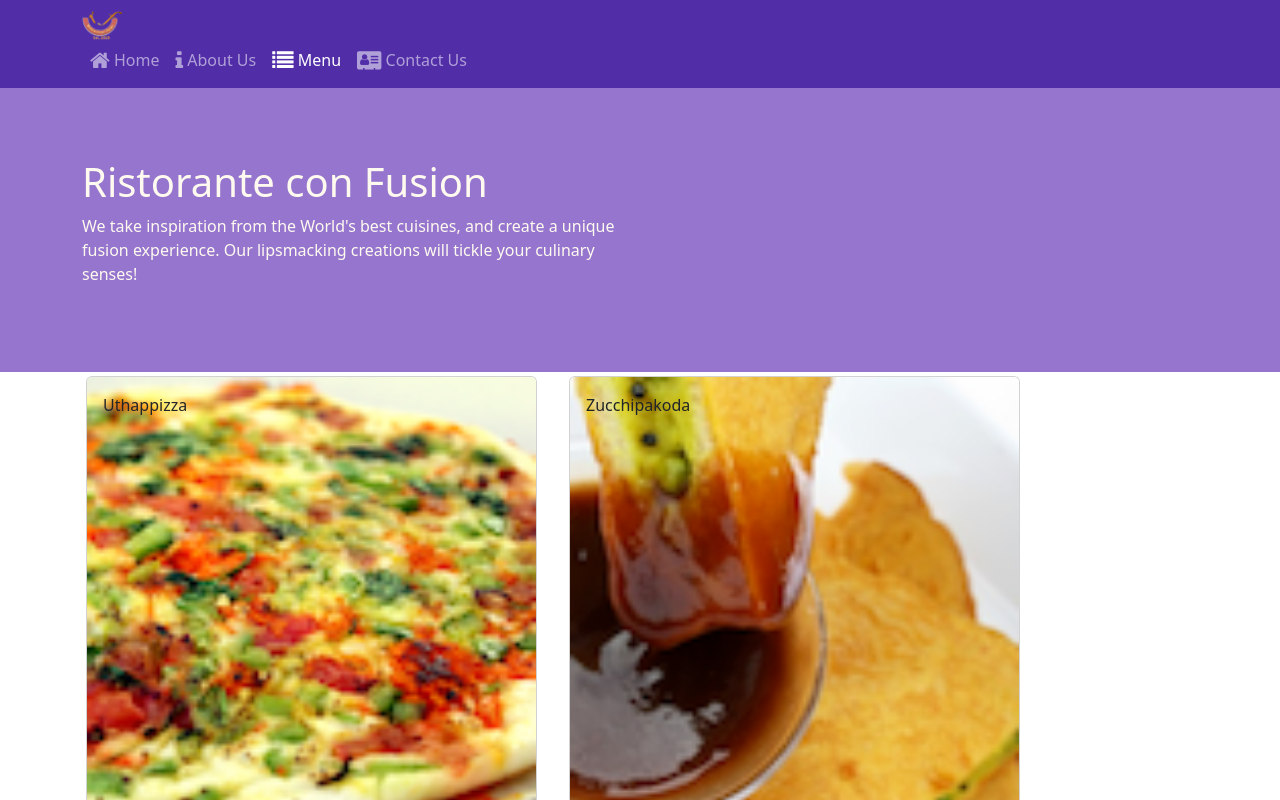
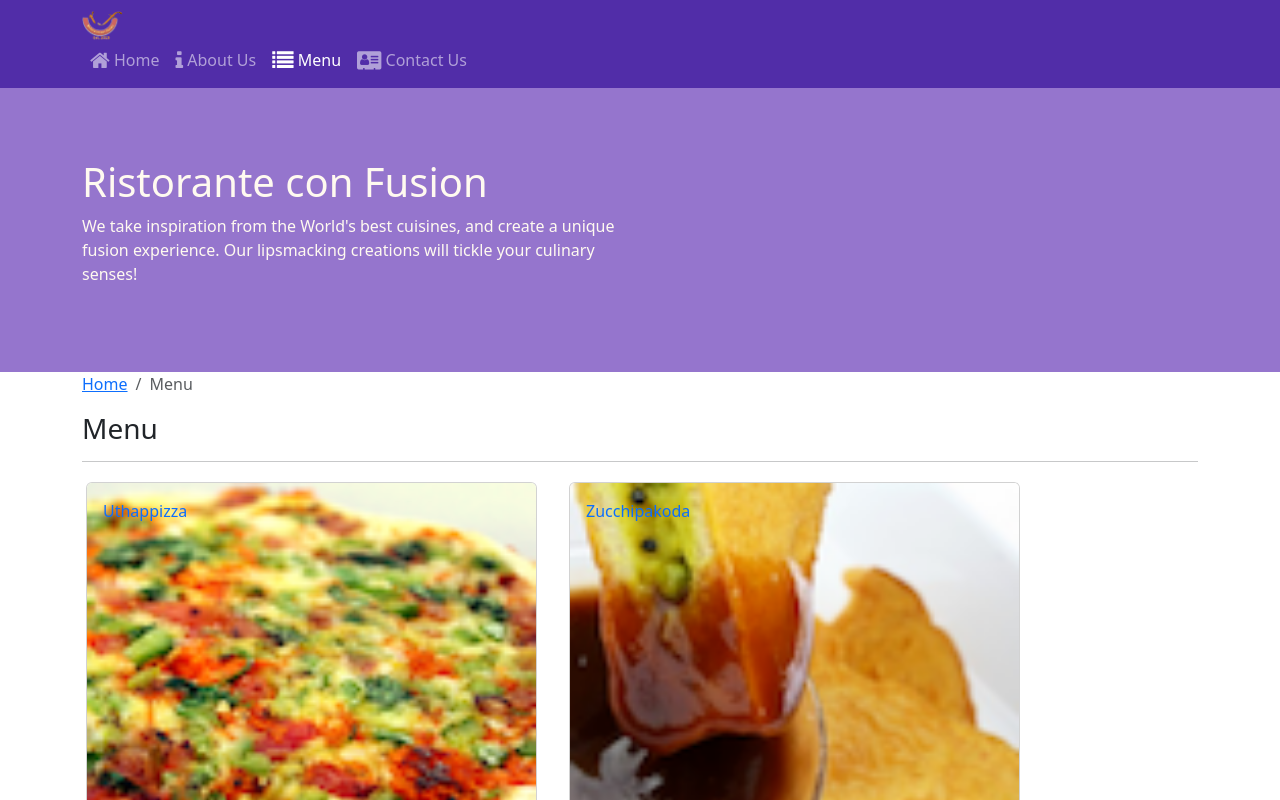
Before and after one commit to Lwalters7/ReactConfusion, a React (Create React App) app: page /menu in a window 1280 px wide. Shown: the top 800 px of the page. Built offline with nearby package versions, Linux system fonts and the light colour scheme.

Commit message:
Single Page Applications Part 2

```diff
--- a/src/App.js
+++ b/src/App.js
@@ -1,7 +1,7 @@
 import React, { Component } from 'react';
 import './App.css';
 import Main from './components/MainComponents';
-import { BrowserRouter } from 'react-router-dom'; // ✅ Import BrowserRouter
+import { BrowserRouter } from 'react-router-dom';
 
 class App extends Component {
   render() {
--- a/src/components/ContactComponent.js
+++ b/src/components/ContactComponent.js
@@ -1,13 +1,24 @@
 import React from 'react';
+import { Breadcrumb, BreadcrumbItem } from 'reactstrap';
+import { Link } from 'react-router-dom';
 
 function Contact(props) {
   return (
     <div className="container">
+      {/* ✅ Breadcrumb Row */}
+      <div className="row">
+        <Breadcrumb>
+          <BreadcrumbItem><Link to="/home">Home</Link></BreadcrumbItem>
+          <BreadcrumbItem active>Contact Us</BreadcrumbItem>
+        </Breadcrumb>
+        <div className="col-12">
+          <h3>Contact Us</h3>
+          <hr />
+        </div>
+      </div>
+
+      {/* ✅ Main Contact Content */}
       <div className="row row-content">
-        <div className="col-12">
-          <h3>Location Information</h3>
-        </div>
-
         <div className="col-12 col-sm-4 offset-sm-1">
           <h5>Our Address</h5>
           <address>
@@ -23,7 +34,7 @@ function Contact(props) {
 
         <div className="col-12 col-sm-6 offset-sm-1">
           <h5>Map of our Location</h5>
-          {/* You can embed a map here if you want later */}
+          {/* Embed a map here if desired */}
         </div>
 
         <div className="col-12 col-sm-11 offset-sm-1 mt-3">
--- a/src/components/DishdetailComponent.js
+++ b/src/components/DishdetailComponent.js
@@ -1,7 +1,18 @@
 import React from 'react';
-import { Card, CardImg, CardBody, CardTitle, CardText } from 'reactstrap';
+import {
+  Card,
+  CardImg,
+  CardText,
+  CardBody,
+  CardTitle,
+  Breadcrumb,
+  BreadcrumbItem
+} from 'reactstrap';
+import { Link } from 'react-router-dom';
 
 function RenderDish({ dish }) {
+  if (!dish) return <div></div>;
+
   return (
     <Card>
       <CardImg top src={dish.image} alt={dish.name} />
@@ -14,14 +25,10 @@ function RenderDish({ dish }) {
 }
 
 function RenderComments({ comments }) {
-  if (!comments || comments.length === 0) {
-    return <div>No comments available.</div>;
-  }
+  if (!comments) return <div></div>;
 
-  return (
-    <ul className="list-unstyled">
-      {comments.map((comment) => (
-        <li key={comment.id} className="mb-3">
+  const commentList = comments.map(comment => (
+    <li key={comment.id} className="mb-2">
       <p>{comment.comment}</p>
       <p>-- {comment.author}, {' '}
         {
@@ -29,29 +36,46 @@ function RenderComments({ comments }) {
             year: 'numeric',
             month: 'short',
             day: '2-digit'
-              }).format(new Date(Date.parse(comment.date)))
+          }).format(new Date(comment.date))
         }
       </p>
     </li>
-      ))}
+  ));
+
+  return (
+    <div>
+      <h4>Comments</h4>
+      <ul className="list-unstyled">
+        {commentList}
       </ul>
+    </div>
   );
 }
 
-function DishDetail({ dish }) {
-  if (!dish) {
-    return <div className="container"></div>;
-  }
+function DishDetail(props) {
+  const { dish } = props;
+
+  if (!dish) return <div className="container"></div>;
 
   return (
     <div className="container">
+      <div className="row">
+        <Breadcrumb>
+          <BreadcrumbItem><Link to="/menu">Menu</Link></BreadcrumbItem>
+          <BreadcrumbItem active>{dish.name}</BreadcrumbItem>
+        </Breadcrumb>
+        <div className="col-12">
+          <h3>{dish.name}</h3>
+          <hr />
+        </div>
+      </div>
+
       <div className="row">
         <div className="col-12 col-md-5 m-1">
           <RenderDish dish={dish} />
         </div>
         <div className="col-12 col-md-5 m-1">
-          <h4>Comments</h4>
-          <RenderComments comments={dish.comments} />
+          <RenderComments comments={props.comments} />
         </div>
       </div>
     </div>
--- a/src/components/MainComponents.js
+++ b/src/components/MainComponents.js
@@ -1,5 +1,5 @@
 import React, { Component } from 'react';
-import { Routes, Route, Navigate } from 'react-router-dom';
+import { Routes, Route, Navigate, useParams } from 'react-router-dom';
 
 import Home from './HomeComponent';
 import Menu from './MenuComponent';
@@ -12,6 +12,15 @@ import { DISHES } from '../shared/dishes';
 import { COMMENTS } from '../shared/comments';
 import { PROMOTIONS } from '../shared/promotions';
 import { LEADERS } from '../shared/leaders';
+
+// ✅ Functional wrapper to handle URL param in v6
+const DishWithIdWrapper = ({ dishes, comments }) => {
+  const { dishId } = useParams();
+  const dish = dishes.find(d => d.id === parseInt(dishId, 10));
+  const filteredComments = comments.filter(c => c.dishId === parseInt(dishId, 10));
+
+  return <DishDetail dish={dish} comments={filteredComments} />;
+};
 
 class Main extends Component {
   constructor(props) {
@@ -28,9 +37,9 @@ class Main extends Component {
     const HomePage = () => {
       return (
         <Home
-          dish={this.state.dishes.filter((dish) => dish.featured)[0]}
-          promotion={this.state.promotions.filter((promo) => promo.featured)[0]}
-          leader={this.state.leaders.filter((leader) => leader.featured)[0]}
+          dish={this.state.dishes.filter(dish => dish.featured)[0]}
+          promotion={this.state.promotions.filter(promo => promo.featured)[0]}
+          leader={this.state.leaders.filter(leader => leader.featured)[0]}
         />
       );
     };
@@ -41,16 +50,12 @@ class Main extends Component {
 
         <Routes>
           <Route path="/home" element={<HomePage />} />
+          <Route path="/menu" element={<Menu dishes={this.state.dishes} />} />
           <Route
-            path="/menu"
-            element={
-              <Menu
-                dishes={this.state.dishes}
-              />
-            }
+            path="/menu/:dishId"
+            element={<DishWithIdWrapper dishes={this.state.dishes} comments={this.state.comments} />}
           />
           <Route path="/contactus" element={<Contact />} />
-          {/* You can add the DishDetail route when you're ready */}
           <Route path="*" element={<Navigate to="/home" />} />
         </Routes>
 
--- a/src/components/MenuComponent.js
+++ b/src/components/MenuComponent.js
@@ -3,16 +3,21 @@ import {
   Card,
   CardImg,
   CardImgOverlay,
-  CardTitle
+  CardTitle,
+  Breadcrumb,
+  BreadcrumbItem
 } from 'reactstrap';
+import { Link } from 'react-router-dom';
 
 function RenderMenuItem({ dish }) {
   return (
     <Card>
-      <CardImg width="100%" src={dish.image} alt={dish.name} />
-      <CardImgOverlay>
-        <CardTitle>{dish.name}</CardTitle>
-      </CardImgOverlay>
+      <Link to={`/menu/${dish.id}`}>
+        <CardImg width="100%" src={dish.image} alt={dish.name} />
+        <CardImgOverlay>
+          <CardTitle>{dish.name}</CardTitle>
+        </CardImgOverlay>
+      </Link>
     </Card>
   );
 }
@@ -29,6 +34,16 @@ function Menu(props) {
   return (
     <div className="container">
       <div className="row">
+        <Breadcrumb>
+          <BreadcrumbItem><Link to="/home">Home</Link></BreadcrumbItem>
+          <BreadcrumbItem active>Menu</BreadcrumbItem>
+        </Breadcrumb>
+        <div className="col-12">
+          <h3>Menu</h3>
+          <hr />
+        </div>
+      </div>
+      <div className="row">
         {menu}
       </div>
     </div>
```
Lines whose indentation alone changed are shown as unchanged.
